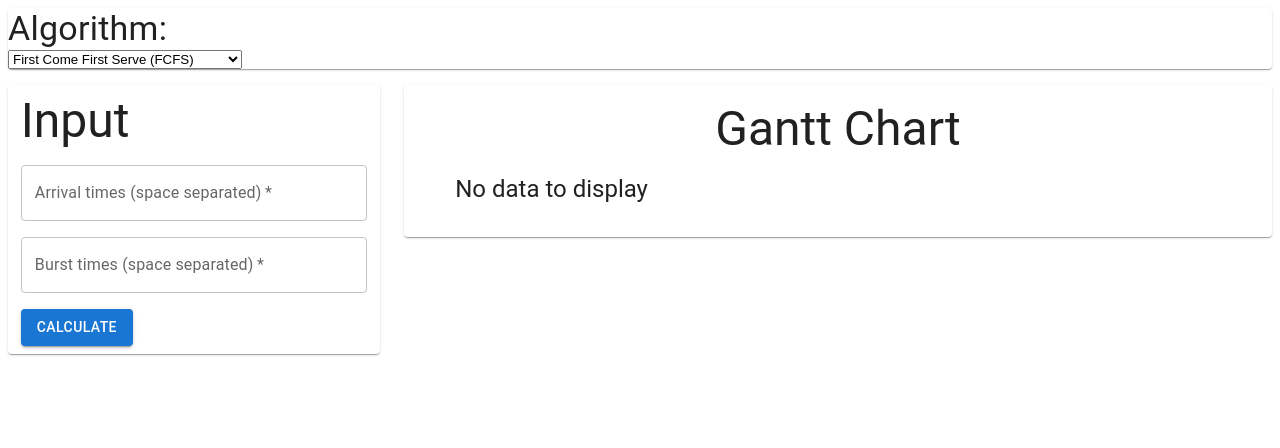
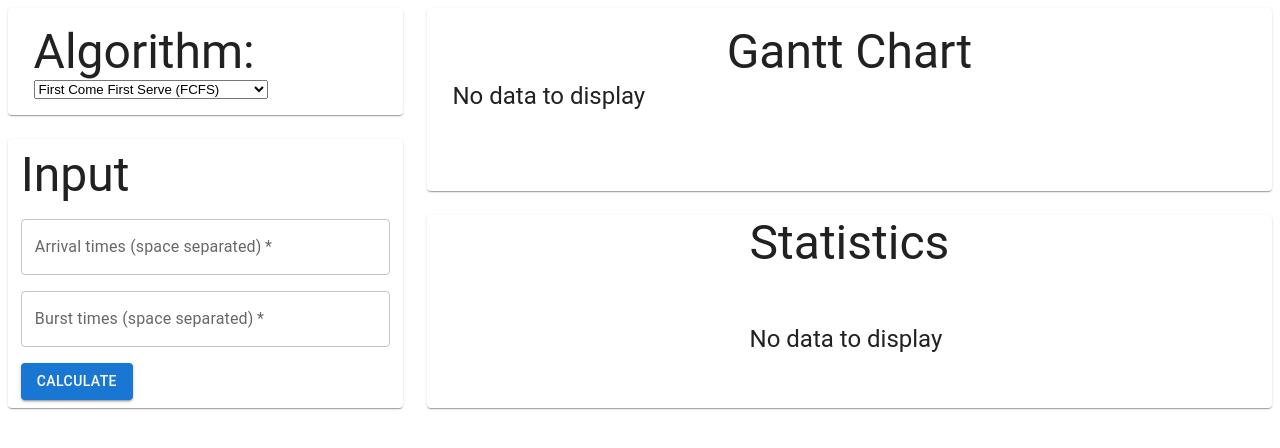
Before and after one commit to jcmsj/cpu-scheduling-algos, a React (Vite) app: page / in a window 1280 px wide. Shown: the top 448 px of the page. Built offline with nearby package versions, Linux system fonts and the light colour scheme.

Commit message:
Feat: Improve layout

```diff
--- a/src/App.tsx
+++ b/src/App.tsx
@@ -2,13 +2,16 @@ import { Paper, Typography } from '@mui/material';
 import { useState } from 'react';
 import { fcfs } from './algos/fcfs';
 import Page from './Page';
-import styles from "./layout.module.css";
 import DupeExample from './algos/dupeExample';
 
+interface SubPage {
+  page: JSX.Element
+  name: string
+}
 /**
  * Each algo has its own subpage
  */
-const pages = {
+const pages:Record<string, SubPage> = {
   fcfs: {
     page: <Page algo={fcfs}/>,
     name: "First Come First Serve (FCFS)",
@@ -41,17 +44,15 @@ const pages = {
 function App() {
   const [algoSelected, setAlgo] = useState<keyof typeof pages>("fcfs");
   return <>
-    <Paper>
-      <Typography variant="h4">Algorithm:</Typography>
+    <Paper className="switcher pad">
+      <Typography variant="h3">Algorithm:</Typography>
       <select value={algoSelected} onChange={e => setAlgo(e.target.value as any)}>
         {Object.entries(pages).map(([key, val]) =>
           <option value={key} key={key}>{val.name}</option>
         )}
       </select>
     </Paper>
-    <div className={styles.divider}>
       {pages[algoSelected].page}
-    </div>
   </>
 }
 
--- a/src/ChartAndTable.tsx
+++ /dev/null
@@ -1,21 +0,0 @@
-import { Paper, Typography } from "@mui/material";
-import { GanttChart } from "./Gantt";
-import { Table } from "./Table";
-import { Result, Task } from "./Task";
-export default function ChartAndTable({ result }: { result: Result<Task> }) {
-    return <div>
-        <Paper style={{ padding: "2vh 2vw" }}>
-            <GanttChart result={result} />
-        </Paper>
-        {result.tasks ?
-            <Paper style={{
-                display: "grid",
-                justifyContent: "center"
-            }}>
-                <Typography variant="h4" textAlign="center">Statistics</Typography>
-                <Table result={result} />
-            </Paper>
-            : null
-        }
-    </div>
-}
--- a/src/Gantt.tsx
+++ b/src/Gantt.tsx
@@ -1,5 +1,6 @@
-import { Typography } from "@mui/material";
+import { Paper, Typography } from "@mui/material";
 import { useEffect, useRef } from "react";
+import NoData from "./NoData";
 import { Result, Task } from "./Task";
 
 export function DanglingBurstTime({ time, style, ...props }: { time: number, style?: React.CSSProperties }) {
@@ -50,37 +51,32 @@ function assignColor(accumulatedBurstTime: number, modifier: number) {
 /*
 * task.id is not used internally for react as the task may appear multiple times which would conflict with react's key-based diffing system.
 */
-export function GanttChart({ result }: { result: Partial<Result<Task>> }) {
+export function GanttChart({ result }: { result: Result<Task> }) {
     let burstTimeSum = 0;
-    const colors = useRef({} as {[key:string]:string});
+    const colors = useRef<Record<string, string>>({});
 
     useEffect(() => {
+        //Reset color map when tasks changes.
         colors.current = {};
     }, [result])
 
     /**
      * @see Task.ts
-     * The same pid should have the same color
+     * The same id should have the same color
      */
-    function assignColorUnlessDup(task:Readonly<Task>) {
-        if(colors.current[task.id]) {
+    function assignColorUnlessDup(task: Readonly<Task>) {
+        if (colors.current[task.id]) {
             return colors.current[task.id]
         }
 
         return colors.current[task.id] = assignColor(burstTimeSum, task.burstTime * 17)
     }
-    return <>
-        <Typography variant="h3" style={{ textAlign: "center" }}>Gantt Chart</Typography>
-        <div style={{
+    return <div
+        className="pad"
+        style={{
             display: "flex",
             textAlign: "center",
-            padding: "2vh 2vw"
         }}>
-            {result.history == undefined ?
-                <>
-                    <Typography variant="h5">No data to display</Typography>
-                </> :
-                <>
         {/* Make the gantt's zero start a bit before the first cell  */}
         < Cell burstTime={0}>
             <span style={{ height: "100%" }}>&nbsp;</span>
@@ -104,8 +100,21 @@ export function GanttChart({ result }: { result: Partial<Result<Task>> }) {
                 />
             </Cell>
         )}
-                </>
+    </div>;
 }
-        </div>
-    </>
+
+export default function GanttChartContainer({ result }: { result?: Result<Task> }) {
+    return <Paper
+        className="gantt pad"
+    >
+        <Typography
+            variant="h3"
+            style={{ textAlign: "center" }}>
+            Gantt Chart
+        </Typography>
+        {result?.history ?
+            <GanttChart result={result} /> :
+            <NoData />
         }
+    </Paper>
+}
--- a/src/InputData.tsx
+++ b/src/InputData.tsx
@@ -14,7 +14,9 @@ export function InputData({
         onSolve: React.MouseEventHandler<HTMLButtonElement>,
         showPriority?: boolean,
     } & React.PropsWithChildren) {
-    return <Paper style={{
+    return <Paper
+        className="input"
+        style={{
             display: "flex",
             flexDirection: "column",
             rowGap: "2vh",
@@ -32,12 +34,12 @@ export function InputData({
             label="Burst times (space separated)"
             onChange={onInputBursts}
         />
-        {showPriority?
+        {showPriority ?
             <TextField
                 required
                 label="Priorities (space separated)"
                 onChange={onInputPriorities}
-            />:null
+            /> : null
         }
         {children}
         <span>
--- /dev/null
+++ b/src/NoData.tsx
@@ -0,0 +1,7 @@
+import Typography from "@mui/material/Typography";
+
+export default function NoData() {
+    return <Typography variant="h5">
+        No data to display
+    </Typography>
+}
--- a/src/Page.tsx
+++ b/src/Page.tsx
@@ -1,8 +1,9 @@
 import { useState } from "react";
 import { InputData } from "./InputData";
 import { parseTasks } from "./parser";
-import ChartAndTable from "./ChartAndTable";
 import { Result, Task } from "./Task";
+import GanttChartContainer from "./Gantt";
+import StatsContainer from "./Stats";
 
 export default function Page({algo, showPriority=false}:{
     algo:(tasks:Task[])=>Result<Task>,
@@ -32,6 +33,7 @@ export default function Page({algo, showPriority=false}:{
             showPriority={showPriority}
         >
         </InputData>
-        <ChartAndTable result={result} />
+        <GanttChartContainer result={result} />
+        <StatsContainer result={result} />
     </>
 }
--- a/src/Table.tsx
+++ b/src/Stats.tsx
@@ -1,8 +1,9 @@
-import { TableBody, TableCell, TableContainer, TableHead, TableRow } from "@mui/material";
+import { Paper, TableBody, TableCell, TableContainer, TableHead, TableRow, Typography } from "@mui/material";
+import NoData from "./NoData";
 import { Result, Task } from "./Task";
 
 const headers = ["Task", "Arrival Time", "Burst Time", "Finish Time", "Turn Around Time", "Waiting Time"];
-export function Table({ result }: { result: Result<Task> }) {
+export function Stats({ result }: { result: Result<Task> }) {
     return <TableContainer component="table">
         <TableHead>
             <TableRow>
@@ -29,3 +30,18 @@ export function Table({ result }: { result: Result<Task> }) {
         </TableBody>
     </TableContainer>
 }
+
+export default function StatsContainer({ result }: { result: Result<Task> }) {
+    return <Paper
+        className="stat"
+        style={{
+            display: "grid",
+            justifyContent: "center"
+        }}>
+        <Typography variant="h3" textAlign="center">Statistics</Typography>
+        {result.tasks ?
+            <Stats result={result} />
+            : <NoData />
+        }
+    </Paper>
+}
--- a/src/app.css
+++ b/src/app.css
@@ -1,5 +1,36 @@
 #root {
-    display: flex;
-    flex-direction: column;
-    row-gap: 2vh;
+    display: grid;
+    row-gap: 3vh;
 }
+
+.pad {
+    padding: 2vh 2vw;
+}
+@media screen and (min-width: 1024px) {
+    #root {
+        grid-template-areas:
+        "switcher gantt gantt gantt gantt gantt"
+        "side gantt gantt gantt gantt gantt"
+        "side stat stat stat stat stat"
+        "side stat stat stat stat stat";
+        /* grid-template-columns: 3fr 7fr; */
+        column-gap: 3vh;
+    }
+    .gantt {
+        grid-area: gantt;
+        /* grid-row: 1 / -1;
+        grid-column-start: 2; */
+    }
+
+    .input {
+        grid-area: side;
+    }
+
+    .switcher {
+        grid-area: switcher;
+    }
+
+    .stat {
+        grid-area: stat;
+    }
+}
--- a/src/layout.module.css
+++ /dev/null
@@ -1,11 +0,0 @@
-.divider {
-    display: grid;
-    row-gap: 3vh;
-}
-
-@media screen and (min-width: 1024px) {
-    .divider {
-        grid-template-columns: 3fr 7fr;
-        column-gap: 3vh;
-    }
-}
--- a/src/parser.ts
+++ b/src/parser.ts
@@ -3,9 +3,16 @@ import { Task } from "./Task";
 export function stringToNumbers(s: string, limit?: number) {
     return s.trim().split(" ", limit).map(n => parseInt(n));
 }
-export function parseTasks(rawBursts: string, rawArrivals: string): Task[] {
+export function parseTasks(
+    rawBursts: string,
+    rawArrivals: string,
+    rawPriorities?: string,
+): Task[] {
     //Convert the string data into int array
     const bursts = stringToNumbers(rawBursts);
+    const prios = typeof rawPriorities == "string" ?
+        stringToNumbers(rawPriorities)
+        : new Array(bursts.length).fill(0);
     return stringToNumbers(rawArrivals, bursts.length)
         .map((arrivalTime, i) => {
             return {
@@ -15,7 +22,7 @@ export function parseTasks(rawBursts: string, rawArrivals: string): Task[] {
                 turnAroundTime: 0,
                 arrivalTime,
                 finishTime: 0,
-                priority: 0,
+                priority: prios[i],
             }
         });
 }
```
Also changed, not shown: src/SJF.tsx (deleted, +0 -13 lines). Lines whose indentation alone changed are shown as unchanged.
